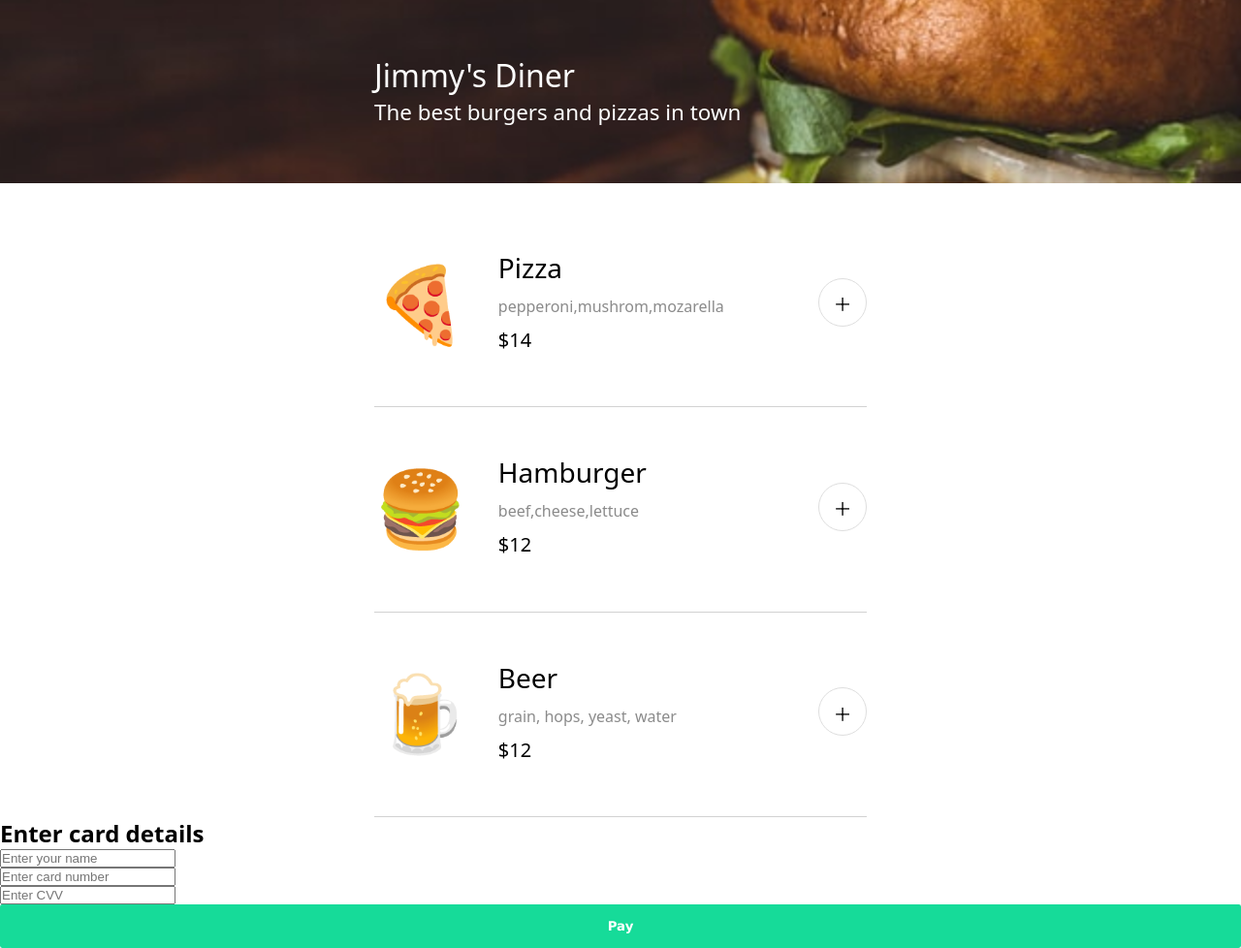
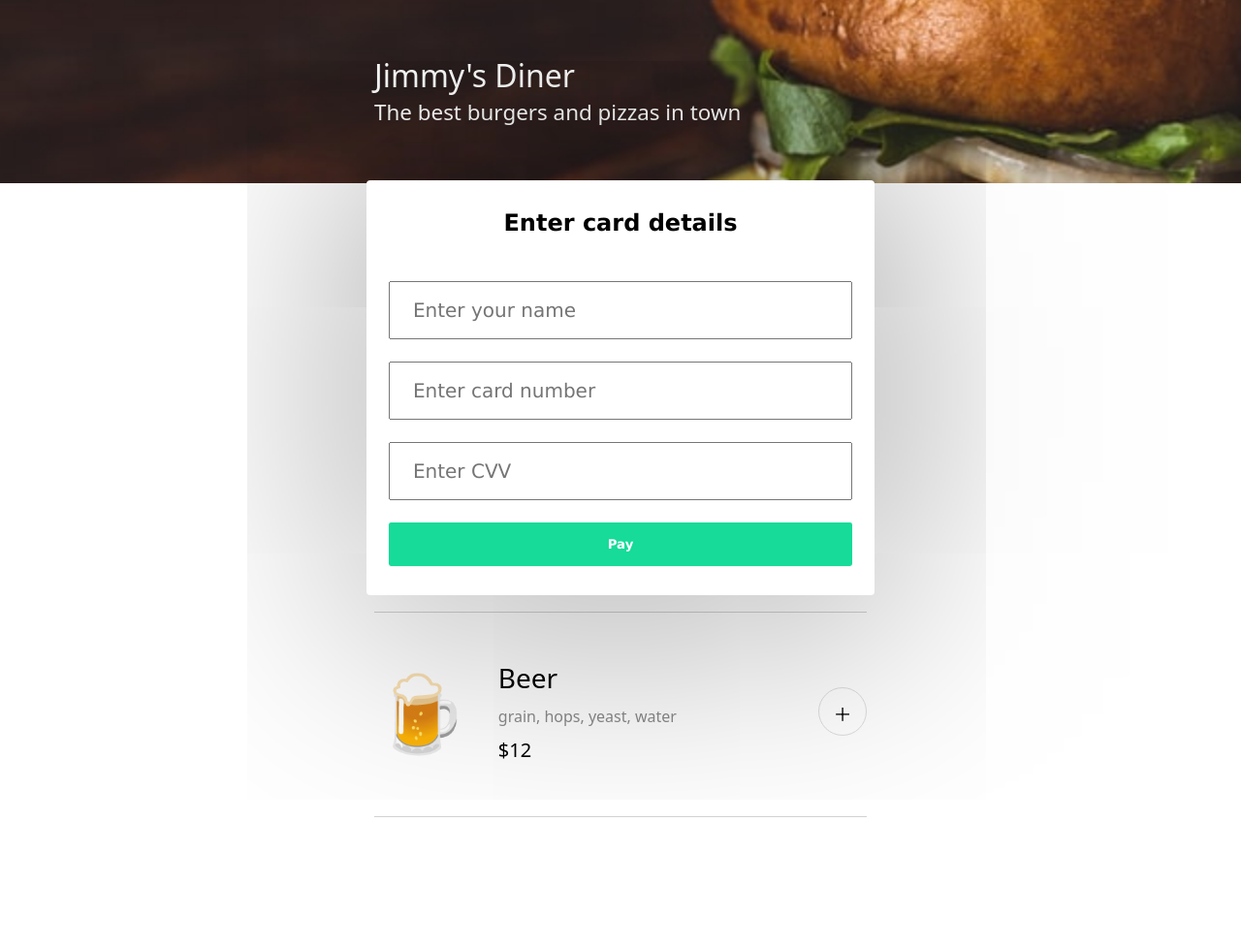
Before and after one commit to bluepersia/restaurant-app-3, a website with bundled scripts: page index.html in a window 1280 px wide. Shown: the whole page at 97% size. After the commit the page ends 843 px from the top, so only its background shows below. Built offline with nearby package versions, Linux system fonts and the light colour scheme; a web font is replaced by a local one.

Commit message:
Checkout modal CSS styling

```diff
--- a/index.html
+++ b/index.html
@@ -23,6 +23,7 @@
     <link rel="stylesheet" href="./src/css/blocks/menu-item/menu-item.css" />
     <link rel="stylesheet" href="./src/css/blocks/btn/btn.css" />
     <link rel="stylesheet" href="./src/css/blocks/order/order.css" />
+    <link rel="stylesheet" href="./src/css/blocks/checkout/checkout.css" />
   </head>
 
   <body>
--- /dev/null
+++ b/src/css/blocks/checkout/checkout.css
@@ -0,0 +1,35 @@
+.checkout {
+  position: fixed;
+  width: 90%;
+  max-width: 524px;
+  height: fit-content;
+  background-color: var(--color-white);
+  top: 0;
+  right: 0;
+  bottom: 0;
+  left: 0;
+  margin: auto;
+  box-shadow: 5px 5px 255px 0px rgba(0, 0, 0, 0.5);
+  padding: 1.875em 1.43em;
+  border-radius: 0.25em;
+}
+
+.checkout__title {
+  font-size: 1.5rem;
+  font-family: var(--font-verdana);
+  text-align: center;
+  margin-bottom: 1.9em;
+}
+
+.checkout__form {
+  display: flex;
+  flex-direction: column;
+  row-gap: 1.43em;
+}
+
+.checkout__input {
+  font-size: 1.25rem;
+  padding: 0.8em 1.15em;
+  width: 100%;
+  font-family: var(--font-verdana);
+}
```
